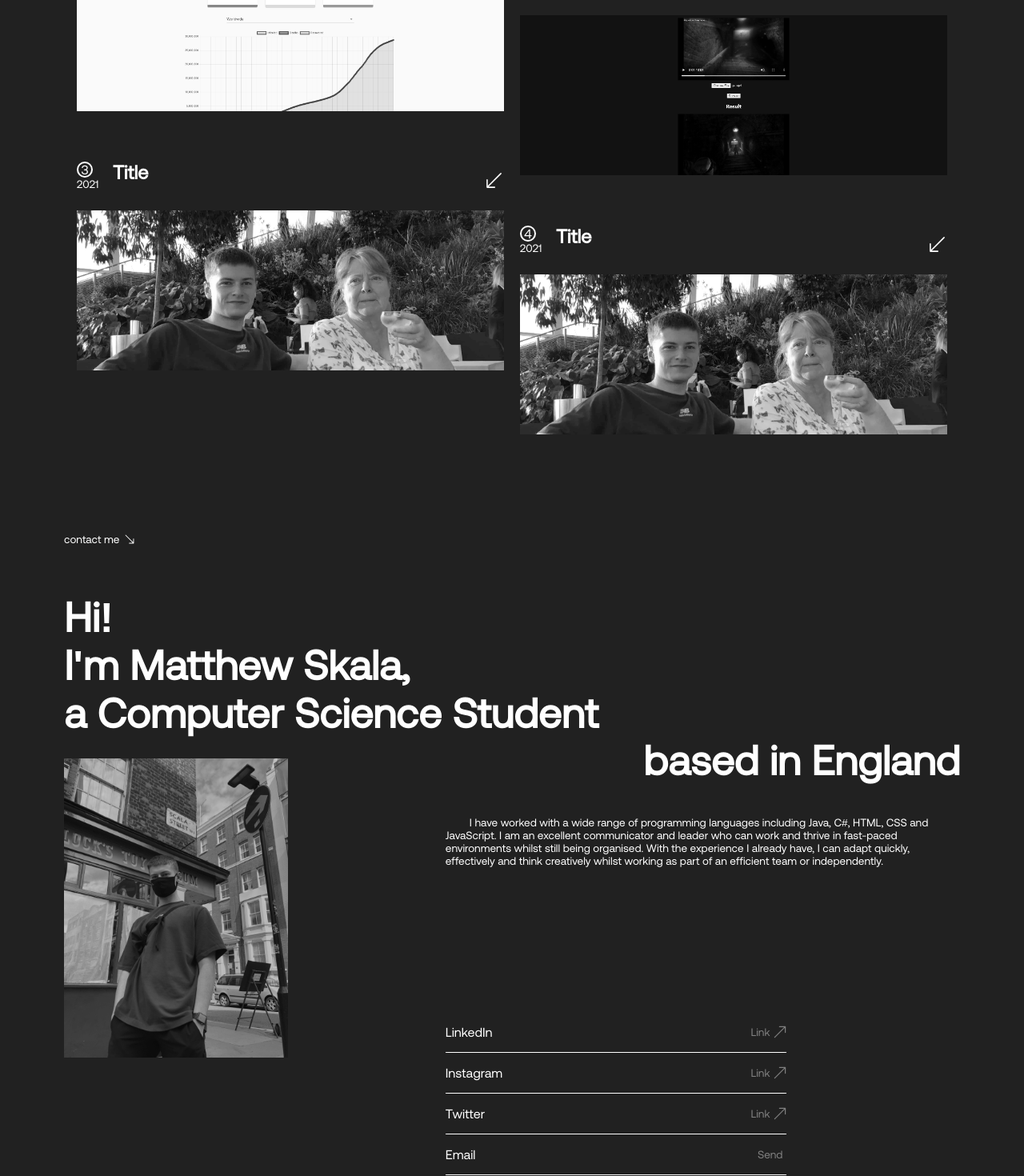
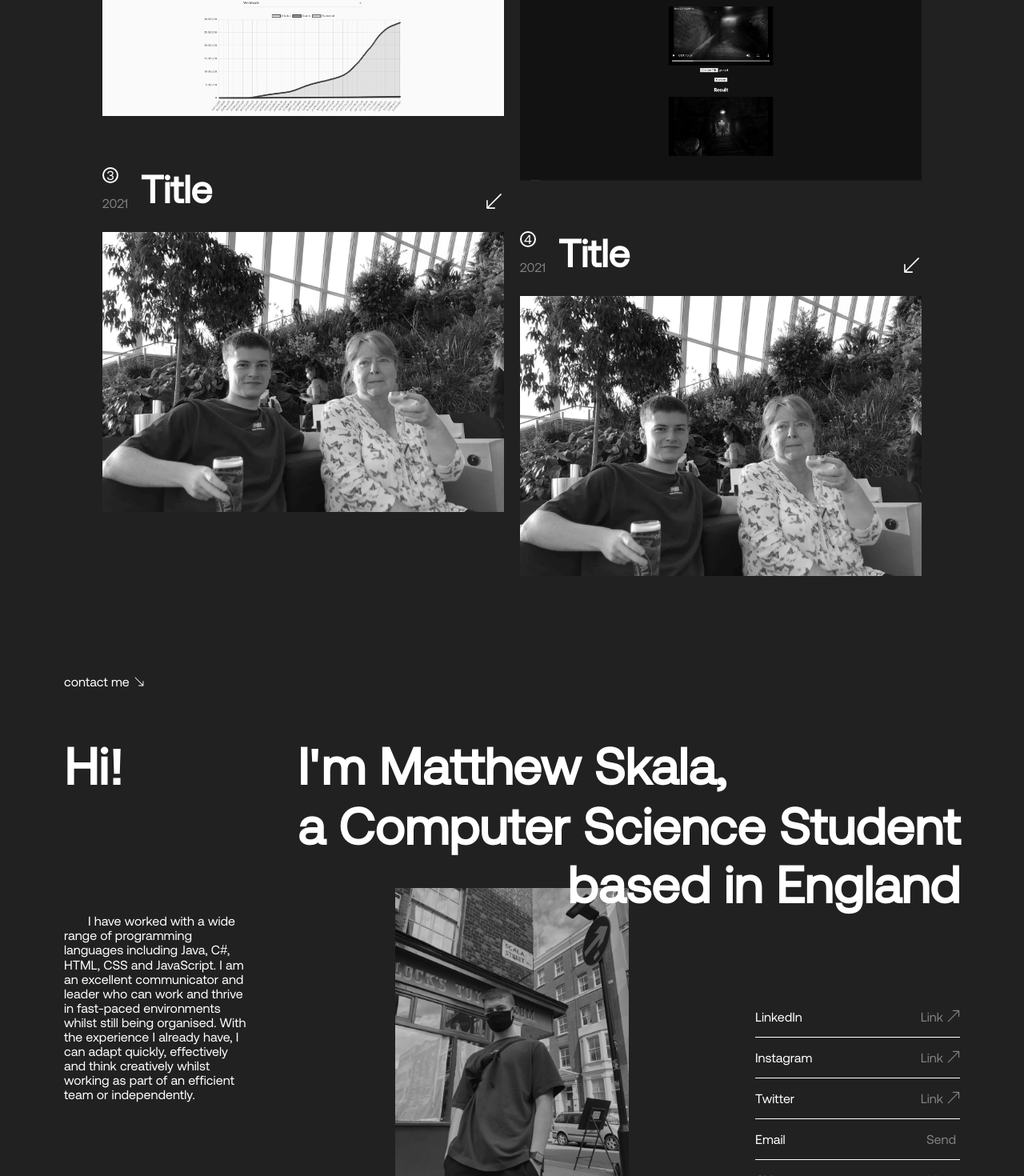
Before and after one commit to mpskala/mpskala.com, a React (Create React App) app: page / in a window 1280 px wide. Shown: the part 1261-2731 px from the top of the page at 80% size. Built offline with nearby package versions, Linux system fonts and the light colour scheme.

Commit message:
mobile first redesign

```diff
--- a/src/App.scss
+++ b/src/App.scss
@@ -106,13 +106,13 @@ $half: -$height / 2;
 nav, footer {
   background: $bg;
   z-index: 10;
+  padding: 2.5vw;
 }
 
 .title {
   display: flex;
   align-items: center;
   gap: 1.5vw;
-  margin: 25vh 0 10vh;
 }
 
 @media (min-width: 767px) {
@@ -130,19 +130,31 @@ nav, footer {
   }
 
   .title {
-    margin: 15vh 0 7.5vh;
     gap: .5vw;
 
     svg {
       transform: scale(1.2);
     }
-
-    &:first-of-type {
-      margin: 0 0 10vh;
-    }
   }
 }
 
+@media (min-width: 1023px) {
+  p {
+    font-size: 1rem;
+  }
+}
+
+@media (min-width: 1200px) {
+  nav, footer {
+    padding: 2vw 2.5vw;
+  }
+}
+
+@media (min-width: 1800px) {
+  nav, footer {
+    padding: 1vw 2vw;
+  }
+}
 // .projects {
 //   flex-direction: column;
 // }
--- a/src/components/card.js
+++ b/src/components/card.js
@@ -30,6 +30,7 @@ const C = styled.div`
         }
         .year {
           margin: 0;
+          color: gray;
         }
       }
       .text-2 {
@@ -61,6 +62,48 @@ const C = styled.div`
 
       .view {
         display: none;
+      }
+    }
+  }
+
+  @media (min-width: 1200px) {
+    .w-inner {
+      .w-text-box {
+        grid-template-columns: 3.75vw 1fr auto;
+
+        .text-1 {
+          .year {
+            margin-top: auto;
+            margin-bottom: .1vw;
+          }
+        }
+
+        .text-2 {
+          h2 {
+            max-width: 40ch;
+            word-wrap: break-word;
+
+            span {
+              font-size: 3rem;
+              font-weight: 600;
+            }
+          }
+        }
+      }
+      .img-container {
+        img {
+          max-height: 350px;
+        }
+      }
+    }
+  }
+
+  @media (min-width: 1800px) {
+    .w-inner {
+      .img-container {
+        img {
+          max-height: 25vw;
+        }
       }
     }
   }
--- a/src/components/footer.js
+++ b/src/components/footer.js
@@ -10,7 +10,6 @@ const NavFooter = styled.footer`
   width: 100vw;
   justify-content: space-between;
   align-items: center;
-  padding: 2.5vw 5vw;
 
   .to-top {
     display: flex;
--- a/src/components/links.js
+++ b/src/components/links.js
@@ -18,7 +18,7 @@ const ListStyle = styled.ul`
       flex-direction: row;
       justify-content: space-between;
       align-items: center;
-      padding: 1.25vw 0;
+      padding: 1rem 0;
       transition: .2s;
 
       span {
--- a/src/components/nav.js
+++ b/src/components/nav.js
@@ -8,7 +8,6 @@ const Navigation = styled.nav`
   width: 100vw;
   justify-content: space-between;
   align-items: center;
-  padding: 5vw;
 
   .menu {
     display: flex;
@@ -23,9 +22,6 @@ const Navigation = styled.nav`
       background-color: #fff;
     }
   }
-  @media (min-width: 767px) {
-    padding: 2.5vw 5vw;
-  }
 `
 
 const Nav = () => {
@@ -36,11 +32,11 @@ const Nav = () => {
         {/* <a href="/">mpskala</a> */}
       </div>
       <div className="menu">
-        <Link to="works" offset={-100} spy={true} smooth={true} className="works">
+        <Link to="works" offset={-60} spy={true} smooth={true} className="works">
           <p>works</p>
         </Link>
         <span/>
-        <Link to="contact" offset={-100} spy={true} smooth={true} className="contact">
+        <Link to="contact" offset={-60} spy={true} smooth={true} className="contact">
           <p>contact</p>
         </Link>
       </div>
--- a/src/components/work.js
+++ b/src/components/work.js
@@ -5,7 +5,7 @@ import Card from './card'
 
 const Works = styled.div`
   display: grid;
-  width: 85vw;
+  width: 80vw;
   margin: 0 auto;
   gap: 2.5vh;
   z-index: 2;
--- a/src/home.js
+++ b/src/home.js
@@ -1,5 +1,4 @@
 import React from 'react'
-import {BsArrowDownRight} from 'react-icons/bs'
 
 import Header from './sections/header'
 import Works from './sections/works'
@@ -9,15 +8,7 @@ const Home = () => {
   return (
     <main id="home" className="home">
       <Header/>
-      <div id="works" className="title">
-        <p>selected works</p>
-        <BsArrowDownRight size={12}/>
-      </div>
       <Works/>
-      <div id="contact" className="title">
-        <p>contact me</p>
-        <BsArrowDownRight size={12}/>
-      </div>
       <Contact/>
     </main>
   )
--- a/src/sections/contact.js
+++ b/src/sections/contact.js
@@ -1,11 +1,16 @@
 import React from 'react'
 import styled from 'styled-components'
+import {BsArrowDownRight} from 'react-icons/bs'
 
 import Links from '../components/links'
 
 const ContactSection = styled.section`
   padding-bottom: calc(64px * 3);
+  margin-top: 15vh;
 
+  .title {
+    margin-bottom: 7.5vh;
+  }
   .contacts {
     .contacts-row-1 {
       display: flex;
@@ -18,7 +23,7 @@ const ContactSection = styled.section`
       }
 
       h3 {
-        margin-bottom: calc(64px / 2);
+        margin: 0;
       }
 
       h1 {
@@ -72,14 +77,12 @@ const ContactSection = styled.section`
   }
 
   @media (min-width: 767px) {
+    padding-bottom: 20vh;
+
     .contacts {
       .contacts-row-1 {
         h3, h1 {
           font-size: 3.225rem;
-        }
-
-        h3 {
-          margin: 0;
         }
 
         h1 {
@@ -125,11 +128,88 @@ const ContactSection = styled.section`
       }
     }
   }
+
+  @media (min-width: 1023px) {
+    .contacts {
+      .contacts-row-1 {
+        flex-direction: row;
+
+        h1 {
+          margin-left: auto;
+        }
+      }
+
+      .contacts-row-2 {
+        grid-template-columns: 25vw 1fr 21.25vw;
+        justify-content: center;
+        align-items: end;
+
+        .col-1 {
+          align-self: start;
+          order: 1;
+          margin-top: 0;
+          padding-bottom: 5vh;
+
+          p {
+            margin: 0;
+          }
+        }
+
+        .col-2 {
+          .img-cont {
+            max-width: 22.75vw;
+            margin: 0 auto;
+          }
+        }
+
+        .col-3 {
+          grid-column-start: auto;
+          grid-column-end: auto;
+
+          ul {
+            margin: 0;
+          }
+        }
+      }
+    }
+  }
+
+  @media (min-width: 1200px) {
+    .contacts {
+      .contacts-row-1 {
+        h3, h1 {
+          font-size: 4rem;
+        }
+      }
+
+      .contacts-row-2 {
+        grid-template-columns: 20vw 1fr 20vw;
+      }
+    }
+  }
+  @media (min-width: 1800px) {
+    padding-bottom: 15vh;
+    .contacts {
+      .contacts-row-1 {
+        h3, h1 {
+          font-size: 5rem;
+        }
+      }
+
+      .contacts-row-2 {
+        margin-top: -7.5vh;
+      }
+    }
+  }
 `
 
 const Contact = () => {
   return (
     <ContactSection>
+      <div id="contact" className="title">
+        <p>contact me</p>
+        <BsArrowDownRight size={12}/>
+      </div>
       <div className="contacts">
         <div className="contacts-row-1">
           <h3>Hi!</h3>
--- a/src/sections/header.js
+++ b/src/sections/header.js
@@ -4,11 +4,12 @@ import styled from 'styled-components'
 
 const Head = styled.section`
   display: flex;
-  padding-top: 25vh;
+  /* padding-top: 25vh; */
   flex-direction: column;
   justify-content: center;
   align-items: center;
   text-align: start;
+  height: 100vh;
 
   .intro {
     width: 100%;
@@ -17,7 +18,7 @@ const Head = styled.section`
     h1 {
       display: flex;
       flex-direction: column;
-      font-size: 12.5vw;
+      font-size: 3rem;
       font-weight: 600;
 
       .middle {
@@ -72,11 +73,58 @@ const Head = styled.section`
     height: 100vh;
     padding: 0;
 
+    .intro h1 {
+      font-size: 7rem;
+    }
+
     .intro h1 .middle .intro-text-big {
       display: block;
     }
     .intro-text {
       display: none;
+    }
+  }
+
+  @media (min-width: 1023px) {
+    .intro h1 {
+      font-size: 10rem;
+    }
+
+    .arrow {
+      position: static;
+    }
+  }
+
+  @media (min-width: 1200px) {
+    .intro h1 .last {
+      flex-direction: row;
+      justify-content: flex-end;
+      gap: 2rem;
+    }
+
+    .hero-img {
+      width: 80vw;
+      height: 80vh;
+    }
+
+    .arrow {
+      margin-top: 5vh;
+      svg {
+        transform: scale(5)
+      }
+    }
+  }
+
+  @media (min-width: 1800px) {
+    .intro h1 .middle .intro-text-big {
+      display: block;
+      margin-right: 7.5vw;
+    }
+
+    .hero-img {
+      img {
+        object-position: 0% 30%;
+      }
     }
   }
 `
--- a/src/sections/works.js
+++ b/src/sections/works.js
@@ -1,5 +1,6 @@
 import React from 'react'
 import styled from 'styled-components'
+import {BsArrowDownRight} from 'react-icons/bs'
 
 import Work from '../components/work'
 
@@ -9,13 +10,32 @@ const WorkSection = styled.section`
 
   .incipit-works {
     max-width: 80%;
-    margin: 0 0 15vw auto;
+    margin: 15vw 0;
+    margin-left: auto;
+  }
+
+  @media (min-width: 767px) {
+    .incipit-works {
+      margin: 10vw 0;
+      margin-left: auto;
+    }
+  }
+
+  @media (min-width: 1023px) {
+    .incipit-works {
+      max-width: 33.75vw;
+      margin: 3vw 0 4vw auto;
+    }
   }
 `
 
 const Works = () => {
   return (
     <WorkSection>
+      <div id="works" className="title">
+        <p>selected works</p>
+        <BsArrowDownRight size={12}/>
+      </div>
       <div className="incipit-works">
         <p className="pushed">
         Sites reflect the personality of a company and must convey
```
